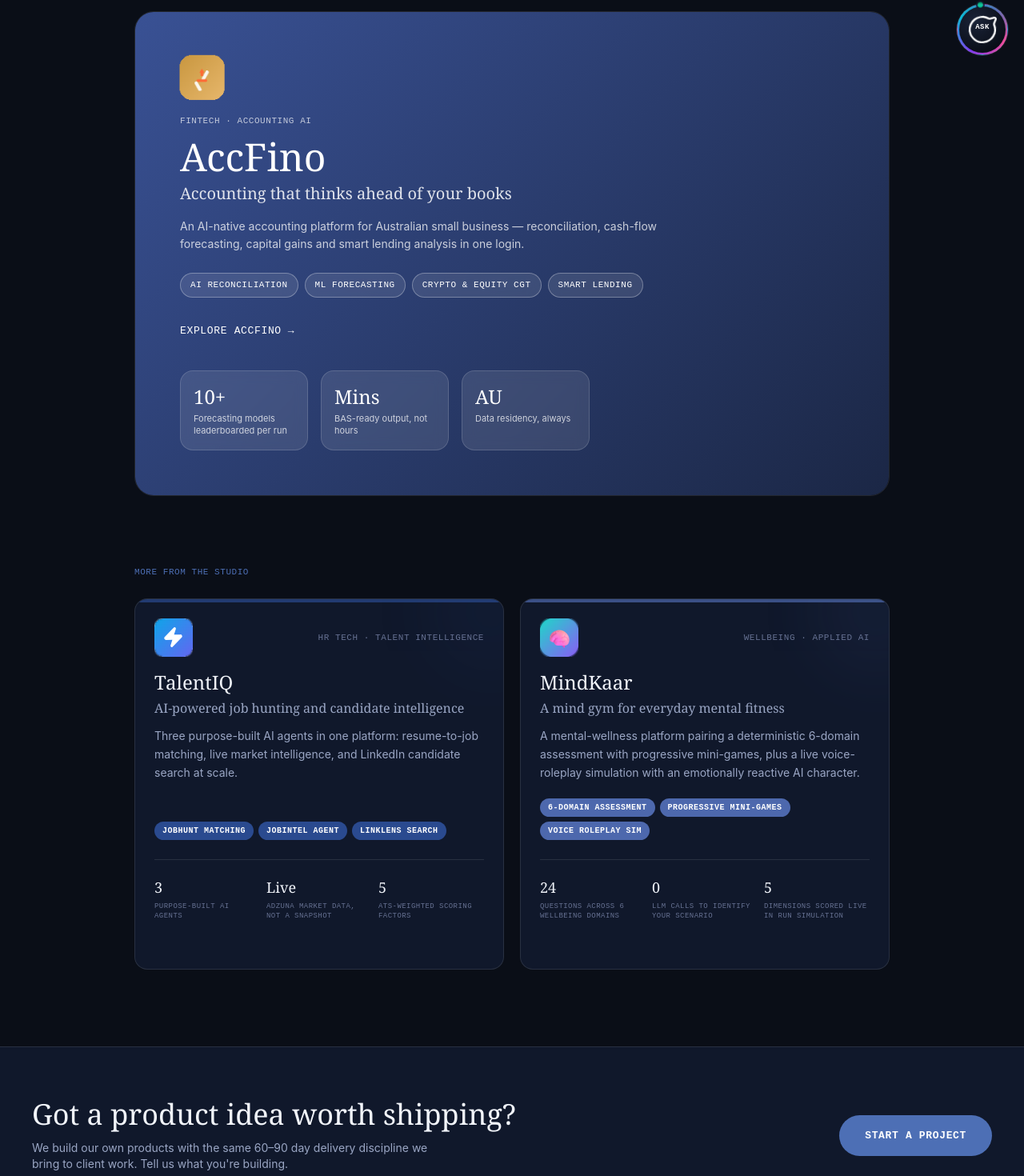
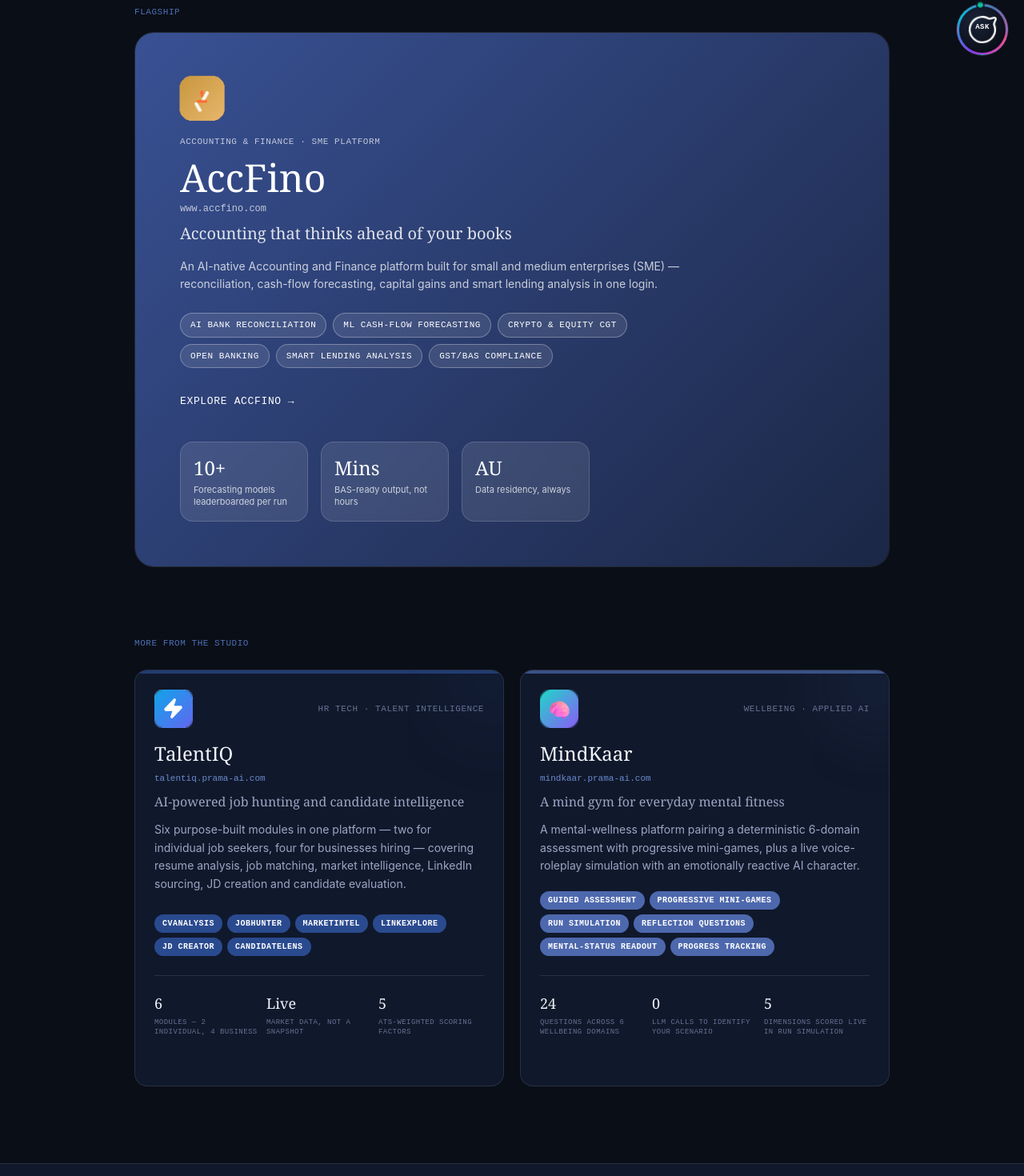
Before and after one commit to pramahosting/Prama_New_Website, a React (Vite) app in the folder client/: page /products in a window 1280 px wide. Shown: the part 711-2181 px from the top of the page at 80% size. Built offline with nearby package versions, Linux system fonts and the light colour scheme.

Commit message:
Add files via upload

```diff
--- a/client/src/components/Footer.tsx
+++ b/client/src/components/Footer.tsx
@@ -95,9 +95,9 @@
                 </a>
               </li>
               <li>
-                <Link to="/contact" className="transition-colors hover:text-paper">
+                <a href={site.bookingUrl} target="_blank" rel="noreferrer noopener" className="transition-colors hover:text-paper">
                   Book a discovery call
-                </Link>
+                </a>
               </li>
             </ul>
           </div>
--- a/client/src/components/ProductCard.tsx
+++ b/client/src/components/ProductCard.tsx
@@ -48,12 +48,22 @@
         </div>
 
         <h3 className="mt-4 font-display text-2xl text-paper">{product.name}</h3>
-        <p className="mt-1 font-display text-base text-slate">{product.tagline}</p>
+        <span
+          onClick={(e) => {
+            e.preventDefault();
+            e.stopPropagation();
+            window.open(product.url, "_blank", "noopener,noreferrer");
+          }}
+          className="mt-0.5 inline-block font-mono text-[11px] text-brass-light hover:underline"
+        >
+          {product.url.replace(/^https?:\/\//, "")}
+        </span>
+        <p className="mt-2 font-display text-base text-slate">{product.tagline}</p>
         <p className="mt-3 text-sm leading-relaxed text-slate">{product.summary}</p>
       </div>
 
       <div className="relative mt-5 flex flex-wrap gap-1.5">
-        {product.badges.slice(0, 3).map((b) => (
+        {product.badges.map((b) => (
           <span
             key={b}
             className="rounded-full px-2.5 py-1 font-mono text-[10px] font-semibold uppercase tracking-wider text-white"
--- a/client/src/data/products.ts
+++ b/client/src/data/products.ts
@@ -28,15 +28,15 @@
   {
     slug: "accfino",
     name: "AccFino",
-    category: "Fintech · Accounting AI",
+    category: "Accounting & Finance · SME Platform",
     emoji: "🧾",
     logo: "/img/products/accfino.png?v=10",
     logoScale: 1.30,
     tagline: "Accounting that thinks ahead of your books",
     summary:
-      "An AI-native accounting platform for Australian small business — reconciliation, cash-flow forecasting, capital gains and smart lending analysis in one login.",
+      "An AI-native Accounting and Finance platform built for small and medium enterprises (SME) — reconciliation, cash-flow forecasting, capital gains and smart lending analysis in one login.",
     description: [
-      "AccFino unifies AI bank reconciliation, ML cash-flow forecasting, crypto and equity CGT reporting, open banking feeds, and a smart lending readiness engine in a single platform built for Australian small business and the accountants who serve them.",
+      "AccFino is an Accounting and Finance platform purpose-built for small and medium enterprises (SME): AI bank reconciliation, ML cash-flow forecasting, crypto and equity CGT reporting, open banking feeds, and a smart lending readiness engine in a single platform for SMEs and the accountants who serve them.",
       "Every transaction is classified by a Groq-hosted LLM call, layered under a Ripple Down Rules (RDR) exception system — accountants can override any specific case, and that override becomes a permanent rule that takes priority next time, without retraining anything.",
       "AccFino grew out of Prama AI's earlier SAAR expense-classification engine, rebuilt as a full accounting platform for the Australian market.",
     ],
@@ -45,7 +45,14 @@
     accentDark: "#192442",
     badgeColor: "#d6a553",
     badgeColorDark: "#6b5229",
-    badges: ["AI Reconciliation", "ML Forecasting", "Crypto & Equity CGT", "Smart Lending"],
+    badges: [
+      "AI Bank Reconciliation",
+      "ML Cash-Flow Forecasting",
+      "Crypto & Equity CGT",
+      "Open Banking",
+      "Smart Lending Analysis",
+      "GST/BAS Compliance",
+    ],
     stats: [
       { value: "10+", label: "Forecasting models leaderboarded per run" },
       { value: "Mins", label: "BAS-ready output, not hours" },
@@ -96,14 +103,14 @@
     name: "TalentIQ",
     category: "HR Tech · Talent Intelligence",
     emoji: "⚡",
-    logo: "/img/products/talentiq.png?v=11",
+    logo: "/img/products/talentiq.png?v=12",
     logoScale: 1,
     tagline: "AI-powered job hunting and candidate intelligence",
     summary:
-      "Three purpose-built AI agents in one platform: resume-to-job matching, live market intelligence, and LinkedIn candidate search at scale.",
+      "Six purpose-built modules in one platform — two for individual job seekers, four for businesses hiring — covering resume analysis, job matching, market intelligence, LinkedIn sourcing, JD creation and candidate evaluation.",
     description: [
-      "TalentIQ combines three distinct AI agents into one product: JobHunt scrapes live roles and scores resume-to-job fit; JobIntel reasons over market data conversationally; LinkLens searches and extracts LinkedIn candidate profiles at scale.",
-      "JobHunt deliberately doesn't ask an LLM for a match score directly — it extracts structured facts from resumes and job ads via Groq, then computes the ATS score with plain deterministic Python, so formatting drift in a model response can never silently corrupt a candidate's score.",
+      "TalentIQ splits its capabilities by who's using them. For individuals: CVAnalysis reviews and scores a resume against real job requirements, and Jobhunter searches and matches live roles to that profile. For businesses: MarketIntel surfaces live salary and demand data, Linkexplore sources LinkedIn candidates at scale, JD Creator drafts structured job descriptions, and Candidatelens gives recruiters a detailed, structured read on any individual candidate.",
+      "The underlying matching and scoring logic deliberately avoids asking an LLM for a match score directly — it extracts structured facts from resumes and job ads via Groq, then computes scores with plain deterministic Python, so formatting drift in a model response can never silently corrupt a candidate's score.",
       "Every search, match and market-intelligence run is persisted, so a user's results compound over time rather than resetting each session.",
     ],
     url: "https://talentiq.prama-ai.com",
@@ -111,16 +118,19 @@
     accentDark: "#122140",
     badgeColor: "#3689ed",
     badgeColorDark: "#1b4476",
-    badges: ["JobHunt Matching", "JobIntel Agent", "LinkLens Search"],
+    badges: ["CVAnalysis", "Jobhunter", "MarketIntel", "Linkexplore", "JD Creator", "Candidatelens"],
     stats: [
-      { value: "3", label: "Purpose-built AI agents" },
-      { value: "Live", label: "Adzuna market data, not a snapshot" },
+      { value: "6", label: "Modules — 2 individual, 4 business" },
+      { value: "Live", label: "Market data, not a snapshot" },
       { value: "5", label: "ATS-weighted scoring factors" },
     ],
     features: [
-      { title: "JobHunt", detail: "Scrapes live Adzuna listings, parses resumes, computes a weighted ATS match score, and drafts cover letters." },
-      { title: "JobIntel", detail: "A ReAct LangChain agent with its own tool set reasons over freshly scraped market data conversationally." },
-      { title: "LinkLens", detail: "Playwright-driven LinkedIn search that extracts name, headline, experience, skills and contact details at scale." },
+      { title: "CVAnalysis", detail: "For individuals — reviews a resume against real job requirements, scoring strengths and gaps and producing a structured skills-and-experience profile for matching." },
+      { title: "Jobhunter", detail: "For individuals — searches live job listings and matches them against a candidate's profile, surfacing the roles worth applying to." },
+      { title: "MarketIntel", detail: "For businesses — live salary, demand and skills-gap intelligence drawn from current market data, not a stale snapshot." },
+      { title: "Linkexplore", detail: "For businesses — searches and sources LinkedIn candidate profiles at scale against a role's requirements." },
+      { title: "JD Creator", detail: "For businesses — drafts structured, consistent job descriptions from a few input details, speeding up how fast a role gets posted." },
+      { title: "Candidatelens", detail: "For businesses — a detailed, structured view into an individual candidate's skills, experience and fit for a specific role." },
     ],
     technical: [
       {
@@ -161,7 +171,7 @@
     name: "MindKaar",
     category: "Wellbeing · Applied AI",
     emoji: "🧠",
-    logo: "/img/products/mindkaar.png?v=11",
+    logo: "/img/products/mindkaar.png?v=12",
     logoScale: 1,
     tagline: "A mind gym for everyday mental fitness",
     summary:
@@ -176,7 +186,14 @@
     accentDark: "#222e4d",
     badgeColor: "#3eb3d6",
     badgeColorDark: "#7f69f1",
-    badges: ["6-Domain Assessment", "Progressive Mini-Games", "Voice Roleplay Sim"],
+    badges: [
+      "Guided Assessment",
+      "Progressive Mini-Games",
+      "Run Simulation",
+      "Reflection Questions",
+      "Mental-Status Readout",
+      "Progress Tracking",
+    ],
     stats: [
       { value: "24", label: "Questions across 6 wellbeing domains" },
       { value: "0", label: "LLM calls to identify your scenario" },
--- a/client/src/data/site.ts
+++ b/client/src/data/site.ts
@@ -11,10 +11,9 @@
   founded: 2018,
   logo: "/img/company_logo_tr.png",
   // Calendly's free plan covers this fully: unlimited bookings on one event
-  // type, no cost. Sign up free at https://calendly.com, create a "Discovery
-  // Call" event type, then replace this placeholder with your real link
-  // (Account → Event Types → the event's own page → Copy link).
-    bookingUrl: "https://calendly.com/prama-ai/30min",
+  // type, no cost. To change the event or availability, log in to Calendly
+  // and edit the "30min" event under Scheduling → Event types.
+  bookingUrl: "https://calendly.com/pramahosting/30min",
 };
 
 export const navLinks = [
--- a/client/src/pages/ProductDetail.tsx
+++ b/client/src/pages/ProductDetail.tsx
@@ -87,7 +87,8 @@
               href={product.url}
               target="_blank"
               rel="noreferrer noopener"
-              className="rounded-full bg-brass px-7 py-3.5 font-mono text-[13px] font-bold uppercase tracking-wider text-white transition-colors hover:bg-brass-light"
+              style={{ background: `linear-gradient(135deg, ${product.badgeColor}, ${product.badgeColorDark})` }}
+              className="rounded-full px-7 py-3.5 font-mono text-[13px] font-bold uppercase tracking-wider text-white shadow-lg transition-transform hover:scale-105"
             >
               Visit {product.name} ↗
             </a>
--- a/client/src/pages/Products.tsx
+++ b/client/src/pages/Products.tsx
@@ -39,8 +39,9 @@
             We don't just consult on AI. <span className="text-brass-light">We ship it.</span>
           </h1>
           <p className="mt-6 max-w-2xl text-base leading-relaxed text-white/80">
-            Every product below is live, in front of real users, built on the same architecture and
-            delivery discipline we bring to enterprise clients — proof, not a pitch deck.
+            Every product below is live, in front of real users. Each one is built on its own
+            architecture, chosen for what that product actually needs — but all three share the
+            same delivery discipline we bring to enterprise clients — proof, not a pitch deck.
           </p>
           <div className="mt-8">
             <Link
@@ -86,6 +87,16 @@
                 {featured.category}
               </span>
               <h2 className="mt-3 font-display text-4xl text-white sm:text-5xl">{featured.name}</h2>
+              <span
+                onClick={(e) => {
+                  e.preventDefault();
+                  e.stopPropagation();
+                  window.open(featured.url, "_blank", "noopener,noreferrer");
+                }}
+                className="mt-1 inline-block font-mono text-[12px] text-white/70 hover:text-white hover:underline"
+              >
+                {featured.url.replace(/^https?:\/\//, "")}
+              </span>
               <p className="mt-2 font-display text-xl text-white/85">{featured.tagline}</p>
               <p className="mt-4 text-sm leading-relaxed text-white/75">{featured.summary}</p>
 
```
Also changed, not shown: client/src/pages/Home.tsx (+5 -3 lines), client/src/pages/Contact.tsx (line endings or trailing spaces), 5 other files (tests, documents, lock files or other folders).
